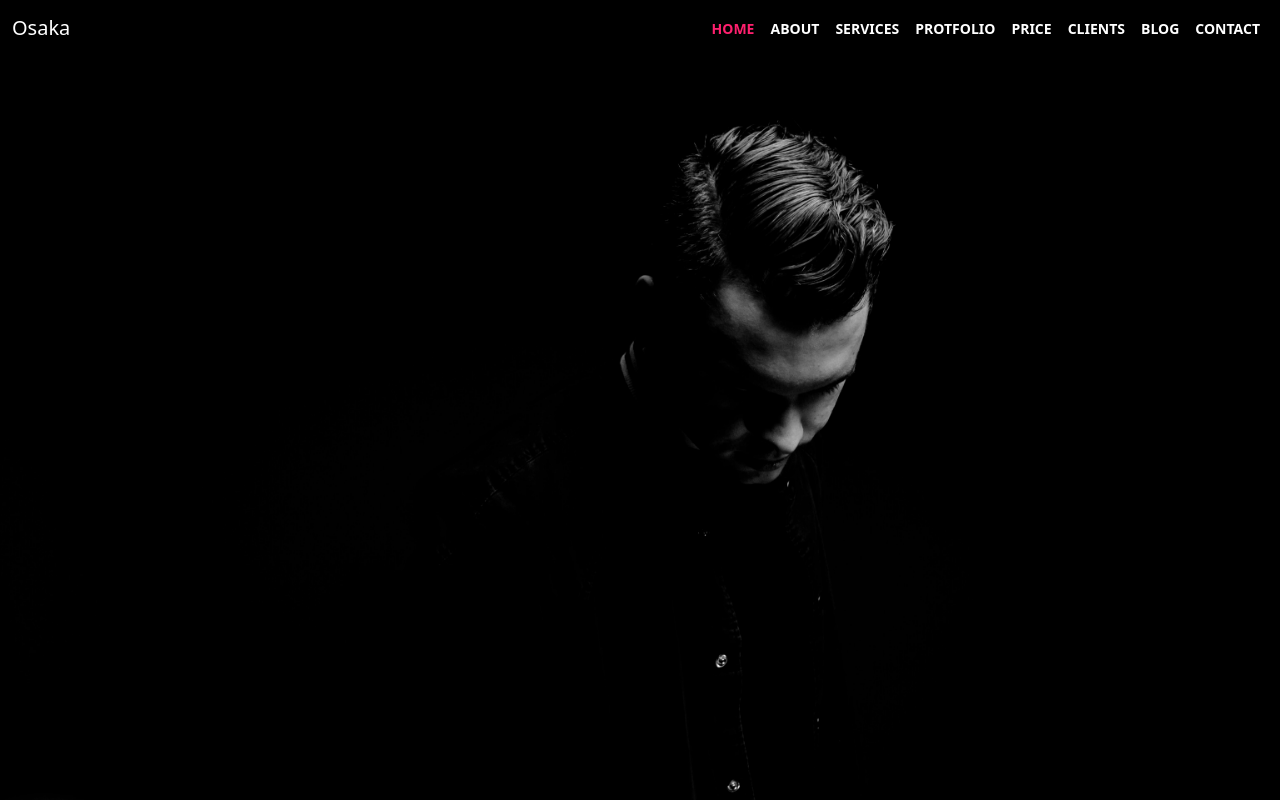
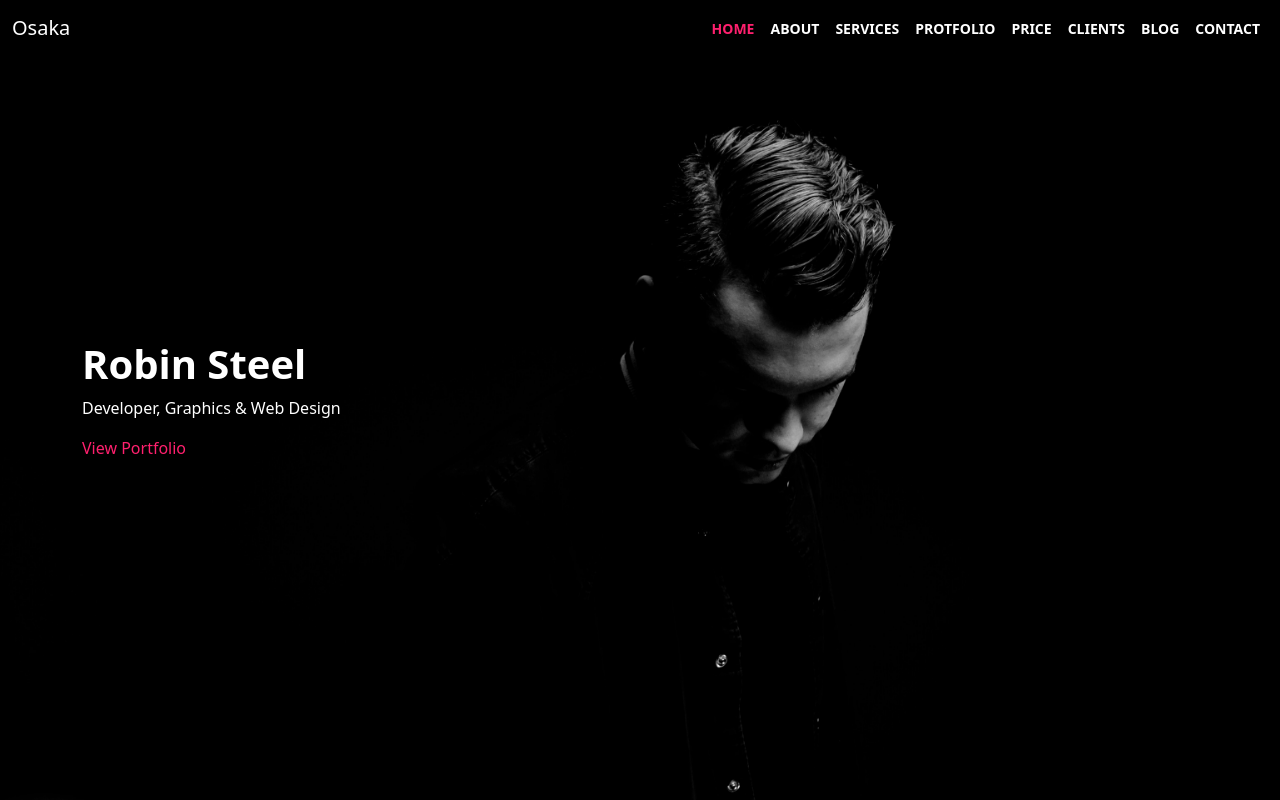
Before and after one commit to dimaHazeem/Osaka, a plain HTML site: page index.html in a window 1280 px wide. Drawn offline with nearby package versions, Linux system fonts and the light colour scheme.

Commit message:
hero element

```diff
--- a/assets/main.css
+++ b/assets/main.css
@@ -2,6 +2,9 @@
     --mainFont :  "Open Sans", sans-serif;
     --mainColor : #ff206e;
     --secondary : #fff;
+}
+.text__main{
+    color: var(--mainColor);
 }
 .navbar-brand{
     color: var(--secondary);
--- a/index.html
+++ b/index.html
@@ -58,6 +58,15 @@
     </nav>
 
     <section class="hero vh-100">
+
+        <div class="container h-100">
+            <div class="hero-element d-flex flex-column justify-content-center h-100">
+                <h1 class="text-white fs-1 fw-bold ">Robin Steel</h1>
+                <p class="text-white">Developer, Graphics & Web Design</p>
+                <a href="#" class="text__main text-decoration-none">View Portfolio</a>
+            </div>
+        </div>
+
     </section>
 
     <script src="https://cdn.jsdelivr.net/npm/bootstrap@5.3.8/dist/js/bootstrap.bundle.min.js"
```
